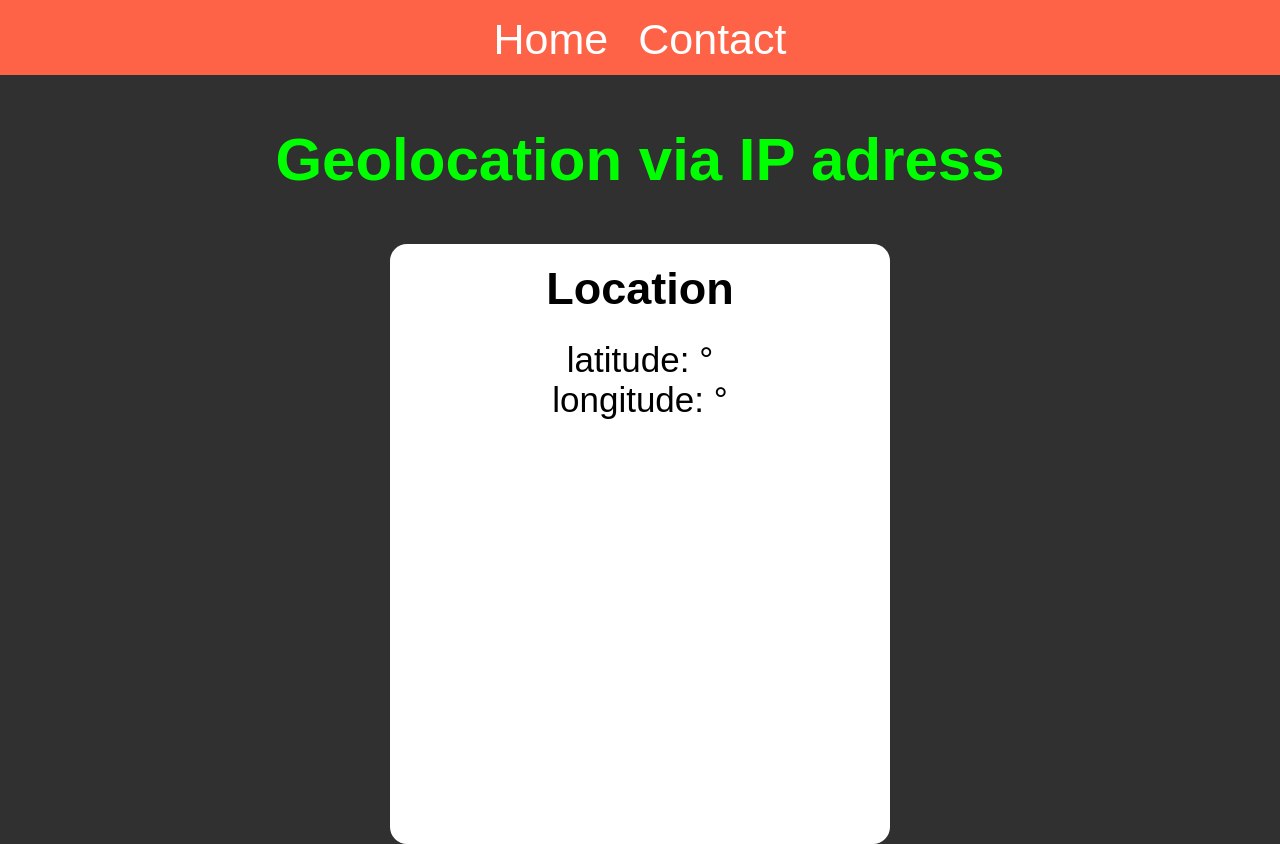
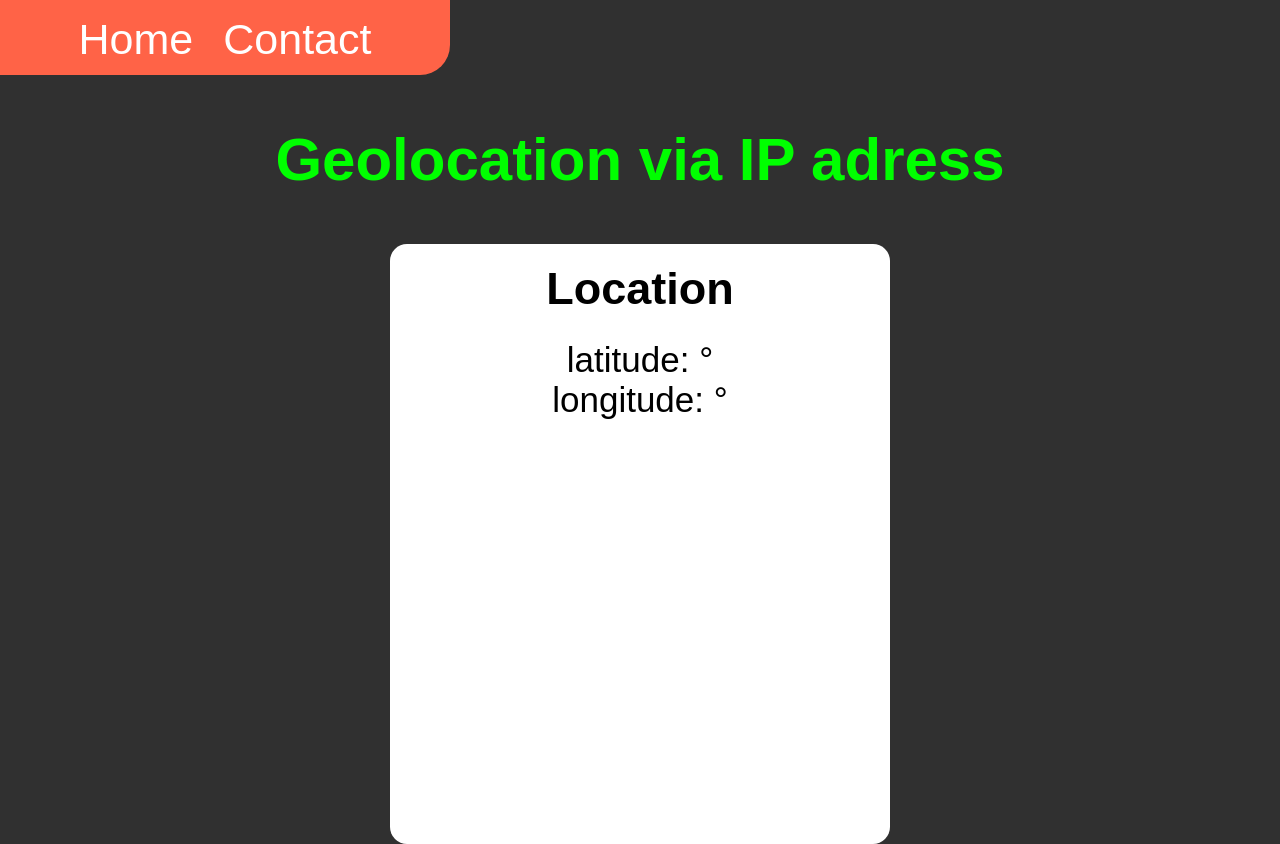
Before and after one commit to Diegogal04/ServerSidetest, a website: page public/index.html in a window 1280 px wide. Drawn offline with Linux system fonts and the light colour scheme.

Commit message:
New nav bar

```diff
--- a/public/styles.css
+++ b/public/styles.css
@@ -11,10 +11,12 @@ body {
 
 
 .header {
+    width: 450px;
     height: 75px;
     display: flex;
     justify-content: center;
     background-color: tomato;
+    border-bottom-right-radius: 30px;
 }
 
 nav {
```
